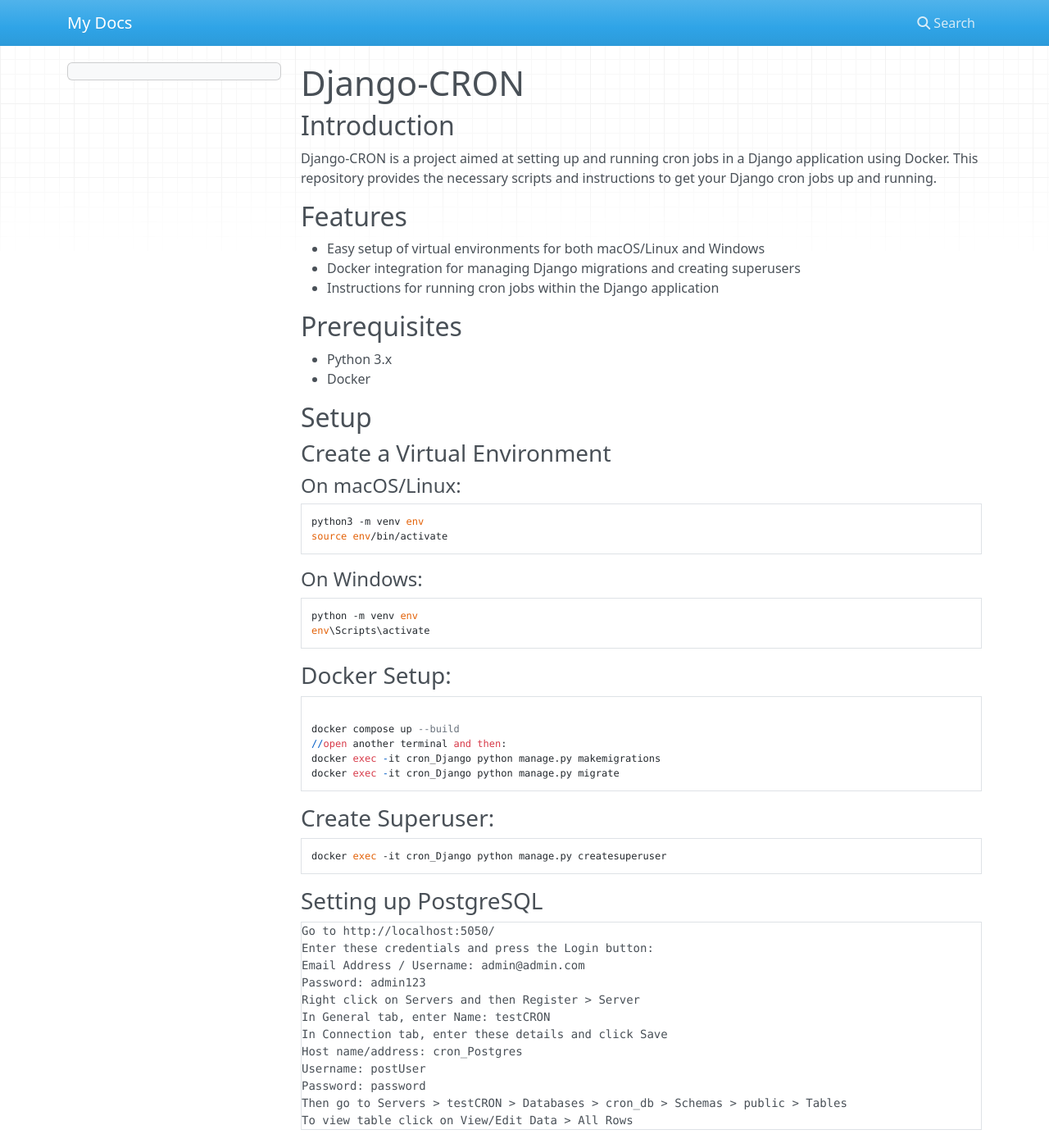
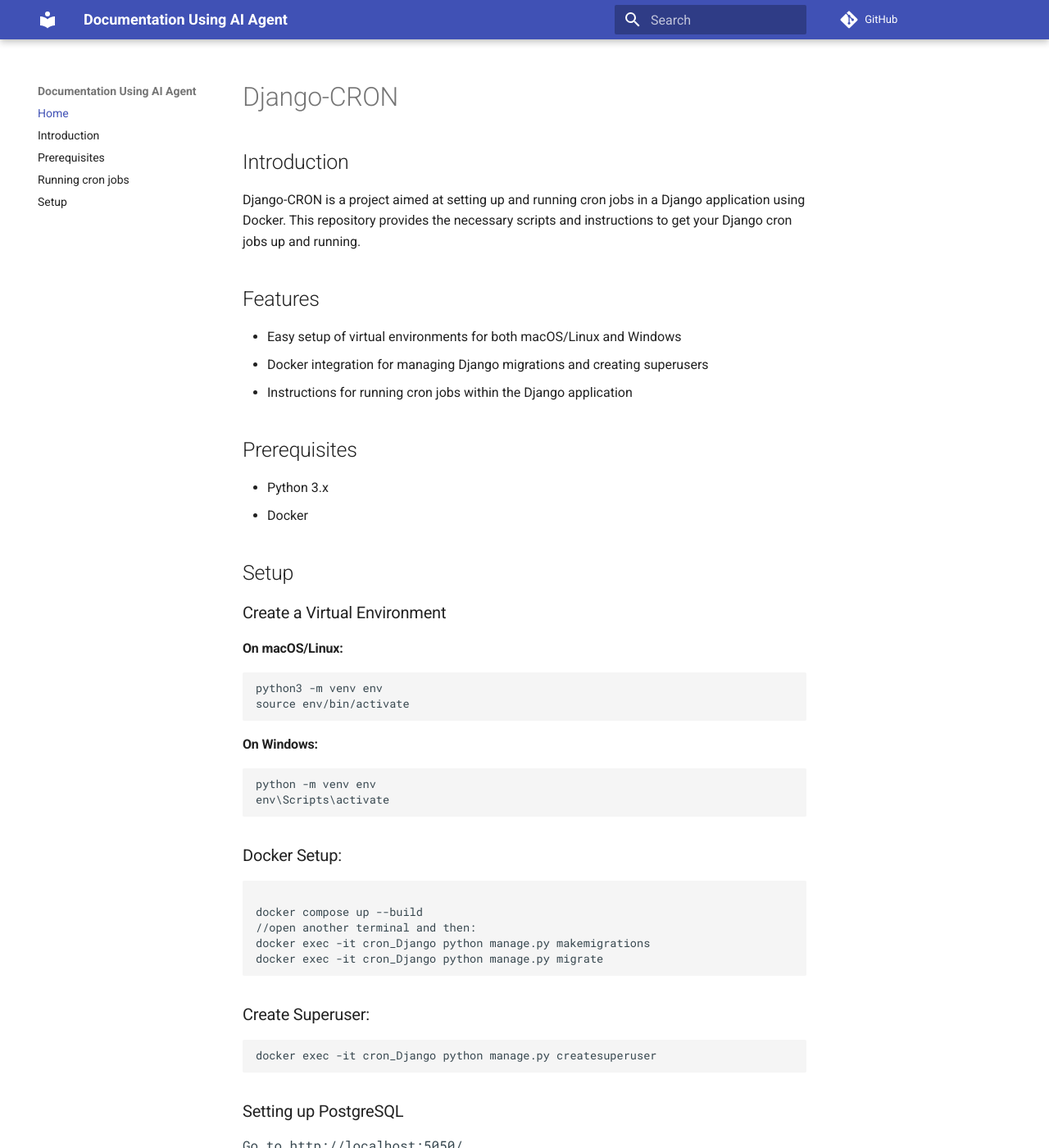
Before and after one commit to M-E-U-E/Documentation-Using-AI-Agent, an MkDocs documentation site: the page built from docs/index.md, in a window 1280 px wide and 1400 px high. Shown: the whole window at 82% size. Built offline with MkDocs 1.6.1 and Material for MkDocs 9.7.7, drawn with Linux system fonts in a browser that asks for light colours; nearby versions of some CDN libraries; comment, search, counter and statistics services are not loaded; some of the changed text lies outside the part shown.

Commit message:
Customize theme and Separate md file into different file

```diff
--- a/mkdocs.yml
+++ b/mkdocs.yml
@@ -1 +1,14 @@
-site_name: My Docs
+site_name: "Documentation Using AI Agent"
+site_description: "User-friendly documentation powered by MkDocs."
+site_url: "https://documentation-using-ai-agent.readthedocs.io"
+
+theme:
+  name: material
+  palette:
+    primary: indigo
+    accent: blue
+  font:
+    text: Roboto
+    code: Roboto Mono
+
+repo_url: "https://github.com/M-E-U-E/Documentation-Using-AI-Agent"
```
Also changed, not shown: docs/Introduction.md (added, +9 -0 lines), docs/prerequisites.md (added, +13 -0 lines), docs/running_cron_jobs.md (added, +50 -0 lines), docs/setup.md (added, +63 -0 lines), docs/index.md (line endings or trailing spaces).
